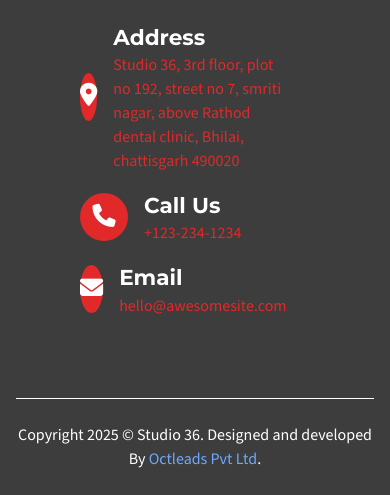
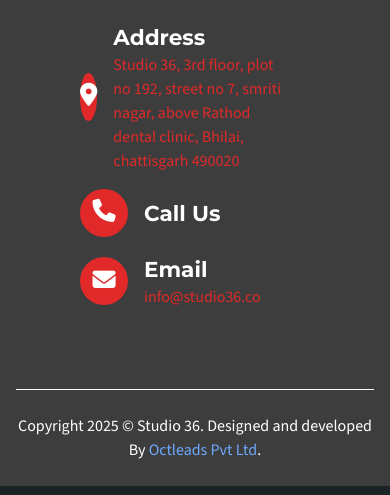
Before and after one commit to octaleadsprivatelimited-cloud/studio36, a plain HTML site: page 404.html in a window 390 px wide. Shown: the part 1842-2337 px from the top of the page. Drawn offline with nearby package versions, Linux system fonts and the light colour scheme.

Commit message:
Finalize contact info: blank phone and set email to info@studio36.co (404, team)

```diff
--- a/404.html
+++ b/404.html
@@ -203,7 +203,7 @@
                                                 </div>
                                                 <div class="d-flex flex-column">
                                                     <span class="fs-4 font-1 fw-bold">Call Us</span>
-                                                    <span class="accent-color">+123-234-1234</span>
+                                                    <span class="accent-color"></span>
                                                 </div>
                                             </div>
                                             <div class="d-flex flex-row gap-3 align-items-center">
@@ -214,7 +214,7 @@
                                                 </div>
                                                 <div class="d-flex flex-column">
                                                     <span class="fs-4 font-1 fw-bold">Email</span>
-                                                    <span class="accent-color">hello@awesomesite.com</span>
+                                                    <span class="accent-color">info@studio36.co</span>
                                                 </div>
                                             </div>
                                         </div>
```
Also changed, not shown: team.html (+2 -2 lines).
